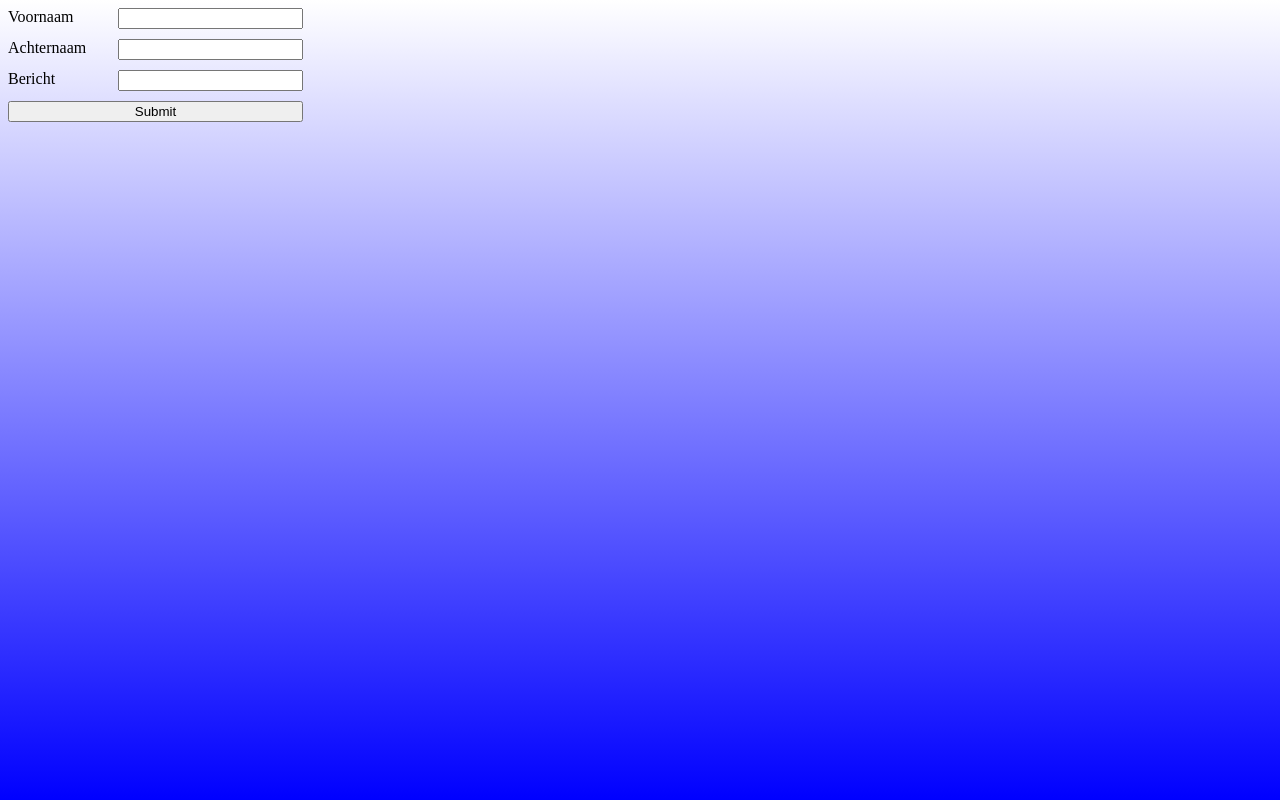
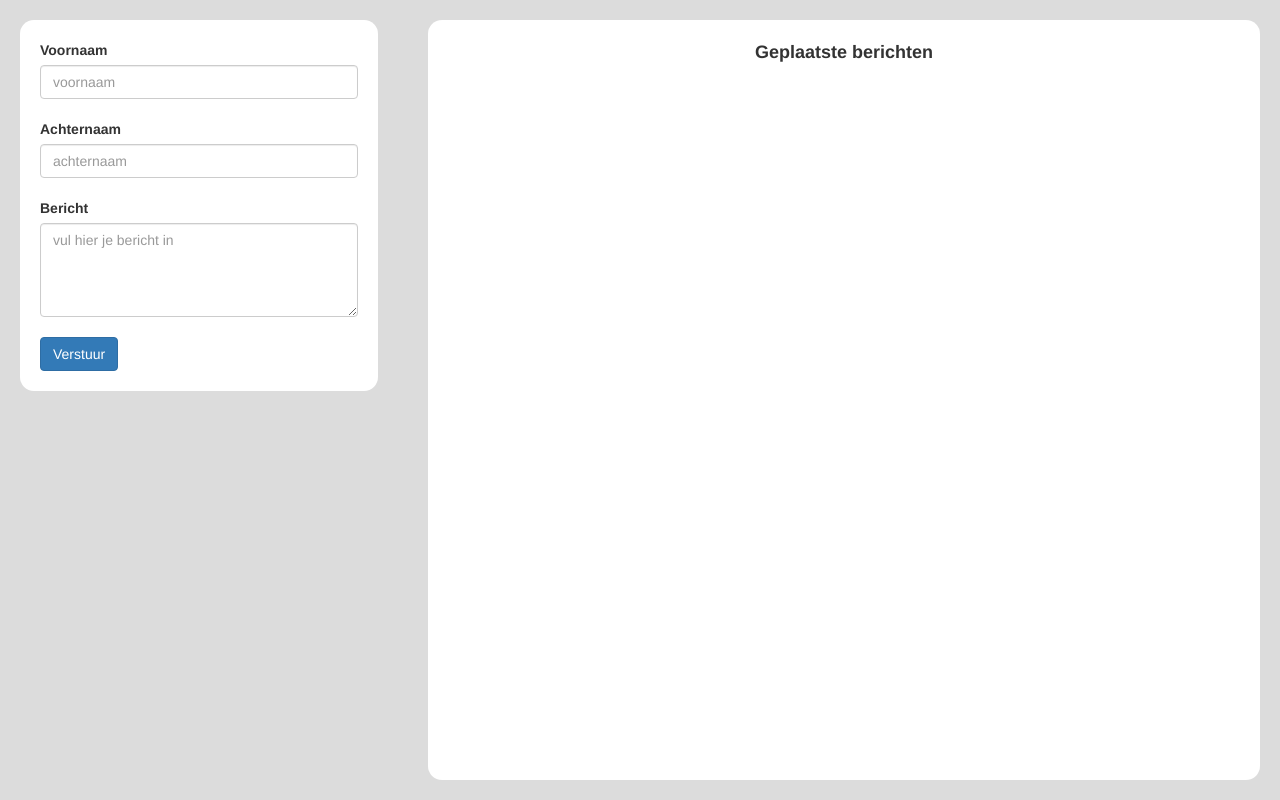
Before and after one commit to stijn-vergauwen/CapTrack-Gastenboek, a PHP site: page / in a window 1280 px wide. Run offline with PHP 8.4, Linux system fonts and the light colour scheme.

Commit message:
use bootstrap and add message created time

```diff
--- a/css/style.css
+++ b/css/style.css
@@ -1,58 +1,83 @@
 /* general */
 body {
-    height: 100%;
-    background-image: linear-gradient(white, blue);
     margin: 0;
-    overflow-y: hidden;
 }
 
 .wrapper {
+    min-height: 100vh;
     display: flex;
-    gap: 20px;
+    justify-content: end;
+    padding: 20px;
+    background-color: #dcdcdc;
 }
 
 /* input form */
 
-.guestbook-input {
-    width: 300px;
+.input-section {
+    position: fixed;
+    top: 20px;
+    left: 20px;
 }
 
-.guestbook-input form {
-    display: grid;
-    grid-template-columns: 100px 1fr;
-    margin: 8px;
-    gap: 10px;
+.input-form {
+    width: 28vw;
+    padding: 20px;
+    border-radius: 1em;
+    background-color: white;
 }
 
-.guestbook-input input[type=submit] {
-    grid-column: span 2;
+.input-section .form-control {
+    margin-bottom: 20px;
 }
 
 /* list of entries */
+
+.messages-section {
+    width: 65vw;
+    padding: 20px;
+    border-radius: 1em;
+    background-color: white;
+}
+
+.messages-section > p {
+    margin-bottom: 20px;
+    font-size: 1.8rem;
+    font-weight: bolder;
+    text-align: center;
+}
 
 .messages-list {
     display: flex;
     flex-direction: column;
     gap: 20px;
-    overflow-y: auto;
-    height: 100vh;
     width: 100%;
 }
 
 .guestbook-entry {
     position: relative;
     padding: 15px;
-    margin: 10px;
-    border: 1px solid black;
-    border-radius: 5px;
+    border: 2px solid #dddddd;
+    border-radius: 10px;
 }
 
 .guestbook-entry .btn-delete-message {
     position: absolute;
     top: 15px;
     right: 15px;
+    width: 25px;
+    height: 25px;
+    background-color: #337ab7;
+    color: white;
+    border: none;
+    border-radius: 4px;
+    font-weight: bolder;
 }
 
 .author-name {
-    font-size: 1.5rem;
+    font-size: 2rem;
+    margin-bottom: 10px;
 }
+
+.message-created-time {
+    font-size: 1.2rem;
+}
--- a/php/author.php
+++ b/php/author.php
@@ -16,12 +16,12 @@ class Author implements User, JsonSerializable {
         $this->messages = array();
 
         foreach($messagesArray as $message) {
-            array_push($this->messages, new GuestbookMessage($this, $message["message"]));
+            array_push($this->messages, new GuestbookMessage($this, $message["message"], $message["createdTime"]));
         }
     }
 
     public function createMessage(string $message) {
-        array_push($this->messages, new GuestbookMessage($this, $message));
+        array_push($this->messages, new GuestbookMessage($this, $message, date("j F Y - H:i:s")));
     }
 
     public function deleteMessage(string $indexToDelete) {
--- a/php/guestbook.php
+++ b/php/guestbook.php
@@ -25,7 +25,10 @@ class Guestbook {
     private function createMessageHTML(GuestbookMessage $message) : string {
         return (
             "<form class='guestbook-entry' action='' method='post'>
-                <input type='hidden' name='messageToDelete' value='{$message->getMessage()}'>
+                <input type='hidden' name='messageToDelete' value='{$message->getTimeOfCreation()}'>
+                <div class='message-created-time'>
+                    posted at {$message->getTimeOfCreation()}
+                </div>
                 <div class='author-name'>
                     {$message->getAuthor()->getName()}
                 </div>
@@ -79,7 +82,7 @@ class Guestbook {
         $this->saveDataToFile($authors);
     }
 
-    public function deleteGuestbookMessage(string $messageToDelete) {
+    public function deleteGuestbookMessage(string $timeOfPost) {
         $authors = $this->getDataFromFile();
 
         foreach($authors as $author) {
@@ -89,7 +92,7 @@ class Guestbook {
             // message to delete is bad, use datetime instead, then no duplication
 
             for($i = 0; $i < count($messages); $i++) {
-                if($messages[$i]->getMessage() == $messageToDelete) {
+                if($messages[$i]->getTimeOfCreation() == $timeOfPost) {
                     $author->deleteMessage($i);
                     $hasFoundMessage = true;
                 }
--- a/php/guestbookMessage.php
+++ b/php/guestbookMessage.php
@@ -2,14 +2,15 @@
 require("message.php");
 
 class GuestbookMessage implements Message, JsonSerializable {
+    private $id;
     private $author;
     private $message;
     private $createdTime;
 
-    function __construct(Author $author, string $message) {
+    function __construct(Author $author, string $message, string $createdTime) {
         $this->author = $author;
         $this->message = $message;
-        $this->createdTime = "not implemented";
+        $this->createdTime = $createdTime;
     }
 
     public function getAuthor() : Author {
--- a/php/main.php
+++ b/php/main.php
@@ -21,11 +21,9 @@ function handlePostRequest(string $filePath, Guestbook $guestbook) {
     $messageToDelete = validateInputData($_POST["messageToDelete"] ?? "");
 
     if($firstName && $lastName && $message) {
-        print_r("add something");
         $guestbook->addGuestbookMessage(["firstName"=> $firstName, "lastName"=> $lastName, "message"=> $message]);
 
     } else if($messageToDelete) {
-        print_r("delete something");
         $guestbook->deleteGuestbookMessage($messageToDelete);
 
     } else {
@@ -34,8 +32,9 @@ function handlePostRequest(string $filePath, Guestbook $guestbook) {
 }
 
 function validateInputData(string $data) : string {
-    $data = htmlspecialchars($data);
-    $data = trim($data);
-    $data = stripslashes($data);
-    return $data;
+    return stripslashes(
+        trim(
+            htmlspecialchars($data)
+        )
+    );
 }
--- a/views/index.php
+++ b/views/index.php
@@ -8,34 +8,34 @@ require("../php/main.php");
     <meta charset="UTF-8">
     <meta http-equiv="X-UA-Compatible" content="IE=edge">
     <meta name="viewport" content="width=device-width, initial-scale=1.0">
+    <link rel = "stylesheet" href = "https://maxcdn.bootstrapcdn.com/bootstrap/3.3.6/css/bootstrap.min.css"/>
     <link rel="stylesheet" href="../css/style.css">
     <title>Gastenboek</title>
 </head>
 <body>
     <div class="wrapper">
-        <section class="guestbook-input">
+        <section class="input-section">
 
-            <form action="" method="post">
+            <form class="input-form" action="" method="post">
+                <label for="firstName" class="form-label">Voornaam</label>
+                <input id="firstName" class="form-control" type="text" name="firstName" placeholder="voornaam" required>
 
-                <!-- zorg dat voor & achter naam blijft staan -->
+                <label for="lastName" class="form-label">Achternaam</label>
+                <input id="lastName" class="form-control" type="text" name="lastName" placeholder="achternaam" required>
 
-                <label for="firstName">Voornaam</label>
-                <input id="firstName" type="text" name="firstName">
+                <label for="message" class="form-label">Bericht</label>
+                <textarea id="message" class="form-control" type="text" name="message" placeholder="vul hier je bericht in" required rows="4"></textarea>
 
-                <label for="lastName">Achternaam</label>
-                <input id="lastName" type="text" name="lastName">
-
-                <label for="message">Bericht</label>
-                <input id="message" type="text" name="message" required>
-
-                <input id="submit" type="submit">
+                <button type="submit" class="btn btn-primary">Verstuur</button>
             </form>
         </section>
 
-        <section class="messages-list">
+        <section class="messages-section">
+            <p>Geplaatste berichten</p>
 
-            <?= $guestbook->getMessagesAsHTML();?>
-
+            <div class="messages-list">
+                <?= $guestbook->getMessagesAsHTML();?>
+            </div>
         </section>
 
     </div>
```
Also changed, not shown: php/validation.php (deleted).
